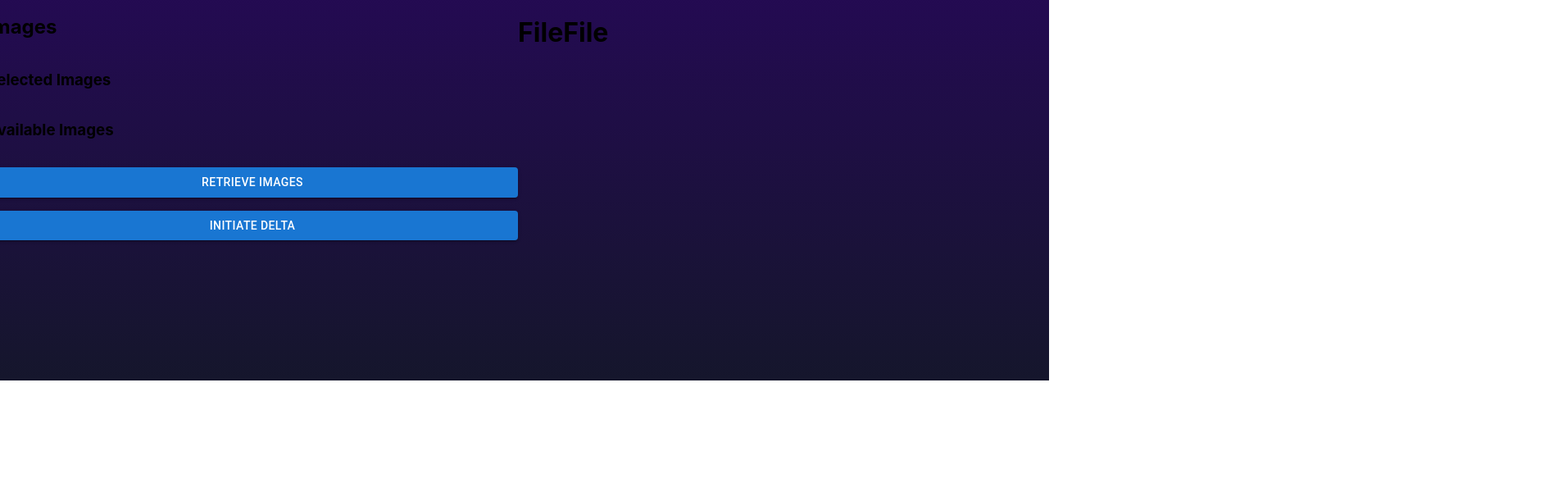
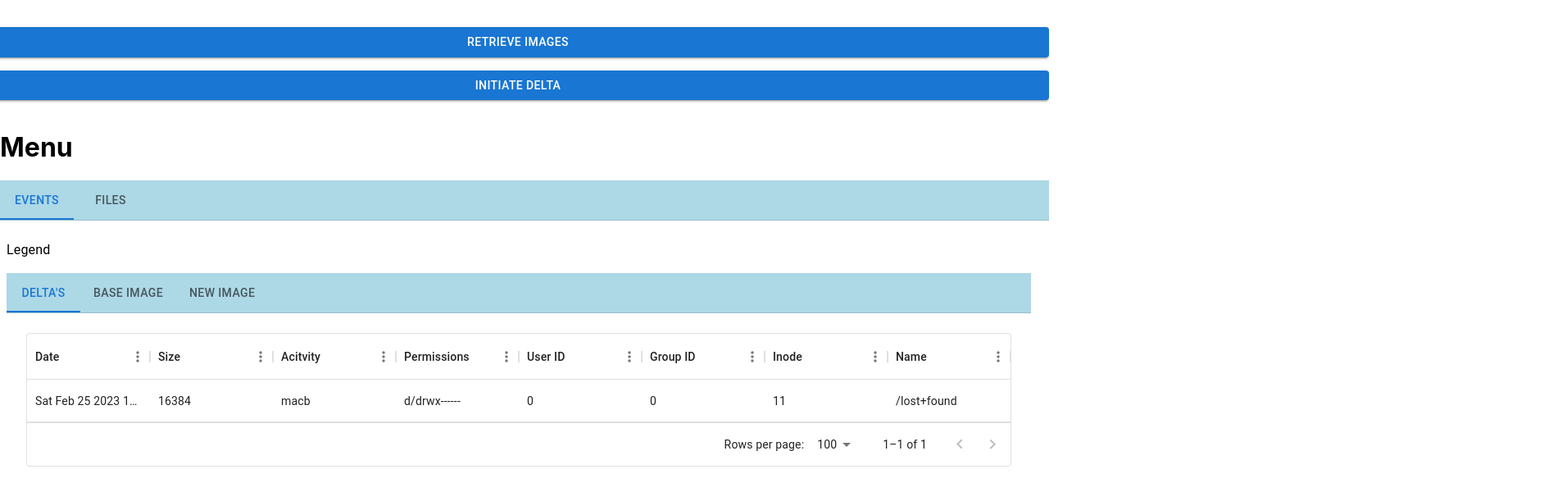
Before and after one commit to gaMingLT/deltascope, a Next.js app in the folder web/: page / in a window 1280 px wide. Shown: the part 336-936 px from the top of the page at 82% size, 1912 px wide, since content can reach past the window. Before the commit the page ends 800 px from the top, so only its background shows below. Built offline with nearby package versions, Linux system fonts and the light colour scheme.

Commit message:
Displaying events using DataGrid

```diff
--- a/web/package.json
+++ b/web/package.json
@@ -11,7 +11,9 @@
   "dependencies": {
     "@emotion/react": "^11.10.6",
     "@emotion/styled": "^11.10.6",
+    "@mui/lab": "^5.0.0-alpha.122",
     "@mui/material": "^5.11.12",
+    "@mui/x-data-grid": "^6.0.1",
     "next": "^13.2.1",
     "react": "18.2.0",
     "react-dom": "18.2.0",
--- a/web/src/components/DisplayEvents.tsx
+++ b/web/src/components/DisplayEvents.tsx
@@ -1,10 +1,86 @@
+import { DataGrid, GridRowsProp, GridColDef } from "@mui/x-data-grid";
+import { AppBar, Box, Grid, Tab, Tabs, Typography } from "@mui/material";
+import TabContext from "@mui/lab/TabContext";
+import TabList from "@mui/lab/TabList";
+import TabPanel from "@mui/lab/TabPanel";
+import { useState } from "react";
+
+const rows: GridRowsProp = [
+  {
+    id: 1,
+    date: "Sat Feb 25 2023 16:27:26",
+    size: 16384,
+    activity: "macb",
+    permissions: "d/drwx------",
+    uid: 0,
+    guid: 0,
+    inode: 11,
+    name: "/lost+found",
+  },
+  // Sat Feb 25 2023 16:27:26	16384	macb	d/drwx------	0	0	11	/lost+found
+];
+
+const columns: GridColDef[] = [
+  {
+    field: "date",
+    headerName: "Date",
+    width: 150,
+  },
+  { field: "size", headerName: "Size", width: 150 },
+  { field: "activity", headerName: "Acitvity", width: 150 },
+  { field: "permissions", headerName: "Permissions", width: 150 },
+  { field: "uid", headerName: "User ID", width: 150 },
+  { field: "guid", headerName: "Group ID", width: 150 },
+  { field: "inode", headerName: "Inode", width: 150 },
+  { field: "name", headerName: "Name", width: 150 },
+];
 
 const DisplayEvents = () => {
+  const [value, setValue] = useState(0);
+
+  const handleChange = (event: React.SyntheticEvent, newValue: number) => {
+    setValue(newValue);
+  };
+
   return (
     <>
-      <h1>Events</h1>
+    <Box style={{ display: 'flex', flexDirection: 'column'  }} >
+      {/* <h1>Events</h1> */}
+      <div>
+        <p>Legend</p>
+        {/* Differentiate in different images based on color */}
+      </div>
+      <Box sx={{ width: "100%", typography: "body1" }}>
+        <TabContext value={value.toString()}>
+          <Box
+            sx={{
+              borderBottom: 1,
+              borderColor: "divider",
+              backgroundColor: "lightblue",
+            }}
+          >
+            <TabList onChange={handleChange} aria-label="Events Menu">
+              <Tab label="Delta's" value="0" />
+              <Tab label="Base Image" value="1" />
+              <Tab label="New Image" value="2" />
+            </TabList>
+          </Box>
+          <TabPanel value="0">
+            {/* FIXME: Data not being show on the page */}
+            <DataGrid rows={rows} columns={columns} />
+          </TabPanel>
+          <TabPanel value="1">
+            {/* <DataGrid rows={rows} columns={columns} /> */}
+          </TabPanel>
+          <TabPanel value="2">
+            {/* <DataGrid rows={rows} columns={columns} /> */}
+          </TabPanel>
+        </TabContext>
+      </Box>
+    </Box>
+
     </>
-  )
-}
+  );
+};
 
 export default DisplayEvents;
--- a/web/src/components/DisplayImages.tsx
+++ b/web/src/components/DisplayImages.tsx
@@ -9,41 +9,30 @@ interface props {
 const DisplayImages = ({ directoryName }: props) => {
   const [availableImages, setAvailableImages] = useState<Array<string>>([]);
   const [selectedImages, setSelectedImages] = useState<Array<string>>([]);
-  const [deltaError, setDeltaError] = useState<string>('');
-  const [displayDeltaError, setDisplayDeltaError] = useState<boolean>(false);
+  const [ErrorMessage, setDeltaError] = useState<string>('');
+  const [displayError, setDisplayErrorMessage] = useState<boolean>(false);
 
   const getAvailableImages = () => {
+    console.log('Fetching available images')
     fetch("http://localhost:8000/images/list")
       .then((response) => response.json())
       .then((json) => {
         setAvailableImages(json.images)
+      }).catch((e) => {
+        setDisplayErrorMessage(true)
+        setDeltaError('Unable to retrieve available images for comparison');
       });
   };
 
   const initiateDelta = () => {
-    console.log('Lenght: ', selectedImages.length);
     if (selectedImages.length < 2) {
-      setDisplayDeltaError(true)
+      setDisplayErrorMessage(true)
       setDeltaError('Unable to initiate delta - amount of selected images to low');
-      // setDeltaError('Unable to initiate delta - amount of selected images to low');
-      // const intervalId = setInterval(() => {
-      //   console.log('Interval', displayDeltaError)
-      //   if (displayDeltaError == 'visible') {
-      //     console.log('Set to hidden')
-      //     setDisplayDeltaError('hidden');
-      //     setDeltaError('');
-      //     clearInterval(intervalId);
-      //   } else {
-      //     console.log('Set to visible')
-      //     setDisplayDeltaError('visible');
-      //     setDeltaError('Unable to initiate delta - amount of selected images to low');
-      //   }
-      // }, 1500);
     }
     else {
-      const data = { 'images': selectedImages }
+      const data = { 'images': selectedImages, 'directoryNames': directoryName }
       setDeltaError('');
-      setDisplayDeltaError(false)
+      setDisplayErrorMessage(false)
 
       fetch("http://localhost:8000/delta", {
         method: 'POST',
@@ -55,7 +44,10 @@ const DisplayImages = ({ directoryName }: props) => {
         let data = await e.json()
         console.log('Data: ', data)
         directoryName = data['directoryName']
-      }).catch(e => console.log('Error', e))
+      }).catch((e) =>  {
+        setDisplayErrorMessage(true)
+        setDeltaError('Unable to initiate delta beteween selected images');
+      })
     }
   }
 
@@ -132,8 +124,8 @@ const DisplayImages = ({ directoryName }: props) => {
         Initiate Delta
       </Button>
       {
-        displayDeltaError ?
-          <Alert sx={{ marginTop: '1rem' }} severity="error">{deltaError}</Alert>
+        displayError ?
+          <Alert sx={{ marginTop: '1rem' }} severity="error">{ErrorMessage}</Alert>
         : ''
       }
     </>
--- a/web/src/components/OptionsMenu.tsx
+++ b/web/src/components/OptionsMenu.tsx
@@ -1,10 +1,45 @@
+import { AppBar, Box, Grid, Tab, Tabs, Typography } from "@mui/material";
+import TabContext from '@mui/lab/TabContext';
+import TabList from '@mui/lab/TabList';
+import TabPanel from '@mui/lab/TabPanel';
+import { useState } from "react";
+import DisplayEvents from "./DisplayEvents";
+import FileDisplay from "./File";
 
-const OptionsMenu = () => {
+
+const ImageActions = () => {
+  const [value, setValue] = useState(0);
+
+  const handleChange = (event: React.SyntheticEvent, newValue: number) => {
+    setValue(newValue);
+  };
+
   return (
     <>
       <h1>Menu</h1>
+      <Box sx={{ width: '100%', typography: 'body1' }}>
+      <TabContext value={value.toString()}>
+        <Box sx={{ borderBottom: 1, borderColor: 'divider', backgroundColor: 'lightblue' }}>
+          <TabList onChange={handleChange} aria-label="lab API tabs example">
+            <Tab label="Events" value="0" />
+            <Tab label="Files" value="1" />
+          </TabList>
+        </Box>
+        <TabPanel value="0">
+          <Grid container direction={"row"} spacing={2} item>
+            <DisplayEvents />
+          </Grid>
+        </TabPanel>
+        <TabPanel value="1">
+          <Grid container direction={"row"} spacing={2} item>
+            <FileDisplay />
+            <FileDisplay />
+          </Grid>
+        </TabPanel>
+      </TabContext>
+    </Box>
     </>
   )
 }
 
-export default OptionsMenu;
+export default ImageActions;
--- a/web/src/pages/index.module.css
+++ b/web/src/pages/index.module.css
@@ -147,3 +147,8 @@
 .loginButton:hover {
   background-color: rgb(255 255 255 / 0.2);
 }
+
+
+.rowHeader {
+  font-weight: bold;
+}
--- a/web/src/pages/index.tsx
+++ b/web/src/pages/index.tsx
@@ -6,13 +6,12 @@ import Timeline from "~/components/Timeline";
 import Upload from "~/components/Upload";
 import FileDisplay from "~/components/File";
 import DisplayImages from "~/components/DisplayImages";
-import OptionsMenu from "~/components/OptionsMenu";
+import ImageActions from "~/components/OptionsMenu";
 import DisplayEvents from "~/components/DisplayEvents";
 import { useState } from "react";
 
 const Home: NextPage = () => {
-  const [directoryName, setDirectoryName] = useState<string>('');
-
+  const [directoryName, setDirectoryName] = useState<string>("");
 
   return (
     <>
@@ -21,34 +20,35 @@ const Home: NextPage = () => {
         <meta name="description" content="Generated by create-t3-app" />
         <link rel="icon" href="/favicon.ico" />
       </Head>
-      <main className={styles.main}>
+      <main style={{ width: '100vw' }}>
         <Grid
           container
-          direction={"column"}
+          direction={"row"}
           justifyContent="center"
           alignItems="center"
           spacing={2}
         >
-          <Grid item xs={6} md={8}>
+          <Grid
+            container
+            direction={"row"}
+            justifyContent="center"
+            alignItems="center"
+            item
+            xs={6}
+            md={8}
+          >
             <Timeline />
           </Grid>
-          <Grid container spacing={2} item xs={6}>
+          <Grid container spacing={2} item style={{ display: 'flex', flexDirection: 'column' }} >
             {/* File */}
-            <Grid container direction={"column"} spacing={2} item xs={6}>
+            <Grid container direction={"column"} spacing={2} item >
               <Upload />
               <DisplayImages directoryName={directoryName} />
               {/* TODO: Add display files images */}
             </Grid>
             {/* Menu & File Differences + Events */}
-            <Grid container direction={"column"} item xs={6}>
-              <OptionsMenu />
-              <Grid container direction={"row"} spacing={2} item xs={6}>
-                <FileDisplay />
-                <FileDisplay />
-              </Grid>
-              <Grid container direction={"row"} spacing={2} item xs={6}>
-                <DisplayEvents />
-              </Grid>
+            <Grid container direction={"column"} item >
+              <ImageActions />
             </Grid>
           </Grid>
         </Grid>
```
Also changed, not shown: 1 other file (tests, documents, lock files or other folders).
